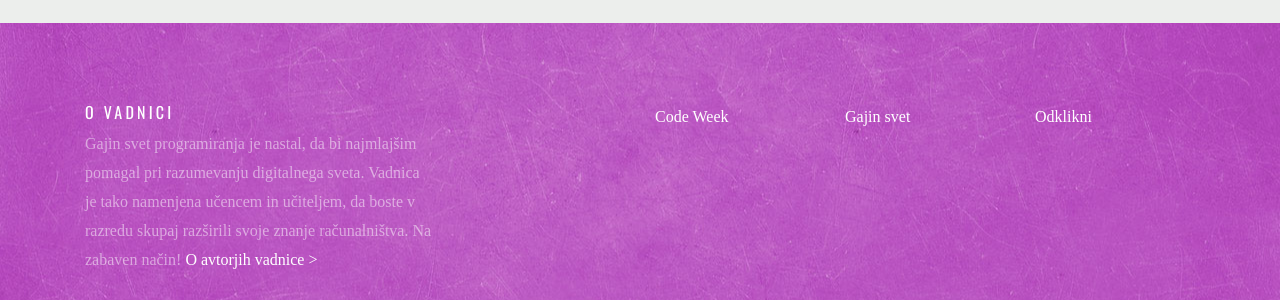
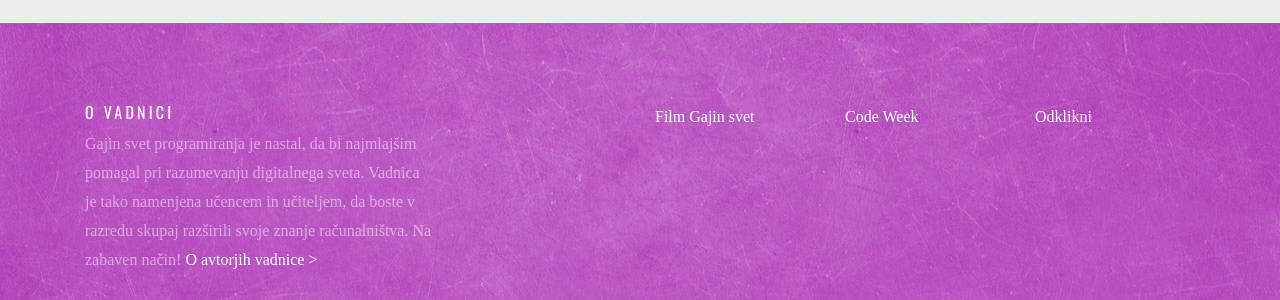
Before and after one commit to codeweeksi/gajin-svet, a Jekyll site: the page built from index.md, in a window 1280 px wide and 900 px high, scrolled down 4291 px. Shown: the part 437-737 px from the top of the window. Built offline with Jekyll 4.4.1, drawn with Linux system fonts in a browser that asks for light colours; some web fonts are replaced; comment, search, counter and statistics services are not loaded.

Commit message:
Update footer.html

```diff
--- a/_includes/footer.html
+++ b/_includes/footer.html
@@ -9,12 +9,12 @@
             <div class="row">
               <div class="col-md-4">
                 <ul class="list-unstyled">
-                  <li><a href="http://codeweek.si/" target="blank">Code Week</a></li>
+                  <li><a href="http://gajinsvet.si" target="blank">Film Gajin svet</a></li>
                 </ul>
               </div>
               <div class="col-md-4">
                 <ul class="list-unstyled">
-                  <li><a href="http://gajinsvet.si" target="blank">Gajin svet</a></li>
+                  <li><a href="http://codeweek.si/" target="blank">Code Week</a></li>
                 </ul>
               </div>
               <div class="col-md-4">
```
